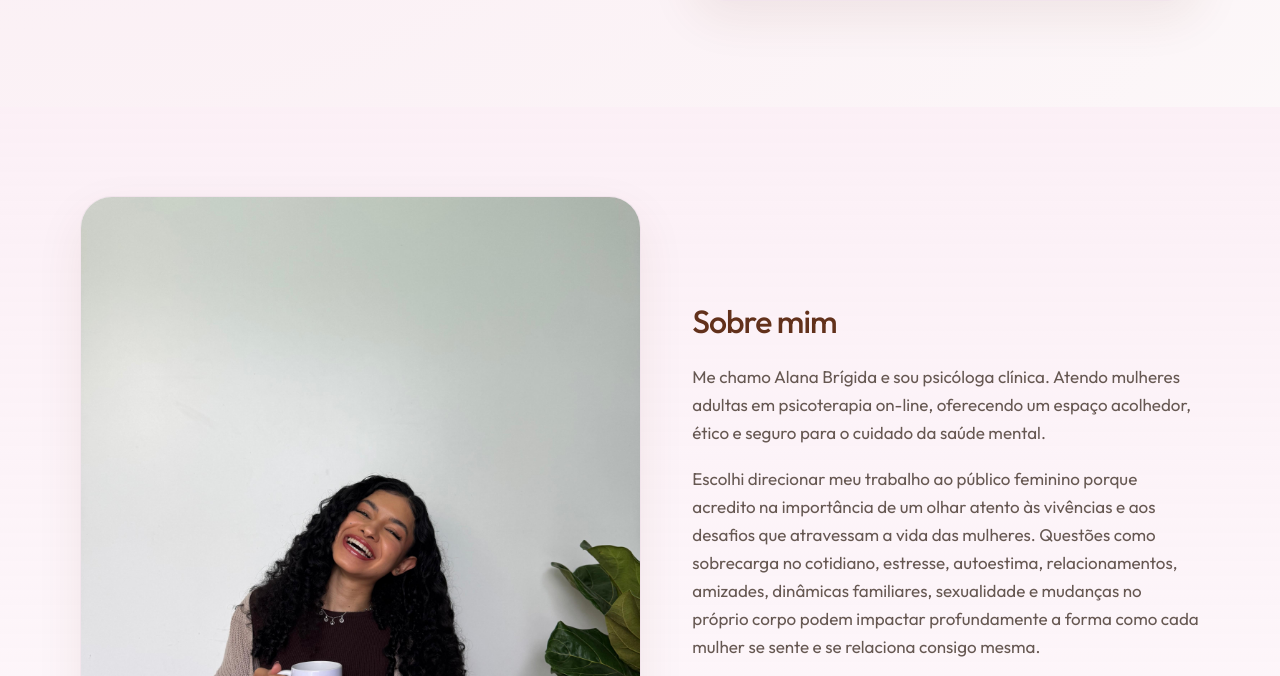
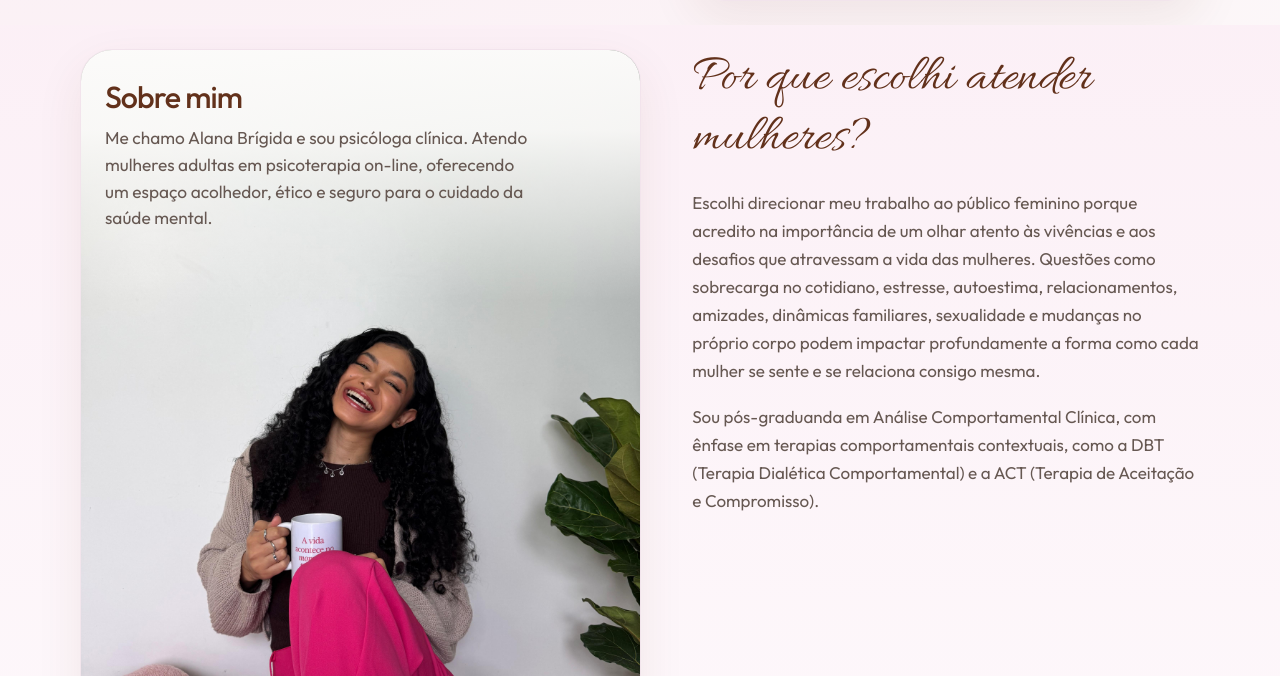
Before and after one commit to narleysousa/Psic-loga-Alana-Br-gida, a website built with Vite: page index.html in a window 1280 px wide. Shown: the part 822-1498 px from the top of the page. Built offline with nearby package versions, Linux system fonts and the light colour scheme.

Commit message:
Enhance 'Sobre mim' section in index.html with additional content and styling. Update styles.css to improve layout and visual presentation, including new overlay effects and typography adjustments for better readability.

```diff
--- a/css/styles.css
+++ b/css/styles.css
@@ -104,6 +104,10 @@ code {
   padding: var(--space-section) 0;
 }
 
+#sobre.section {
+  padding-top: 1.5rem;
+}
+
 .section--soft {
   background:
     linear-gradient(180deg, rgba(247, 219, 234, 0.42), rgba(247, 219, 234, 0.18)),
@@ -139,8 +143,7 @@ code {
 
 /* Header */
 .site-header {
-  position: sticky;
-  top: 0;
+  position: relative;
   z-index: 50;
   background: rgba(253, 252, 251, 0.92);
   backdrop-filter: blur(12px);
@@ -239,7 +242,7 @@ code {
 /* Hero */
 .hero {
   position: relative;
-  padding: calc(var(--space-section) - 0.5rem) 0 calc(var(--space-section) + 1rem);
+  padding: calc(var(--space-section) - 0.5rem) 0 1.5rem;
   overflow: hidden;
 }
 
@@ -275,6 +278,11 @@ code {
   min-width: 0;
 }
 
+.about-section__content {
+  align-self: start;
+  margin-top: 0;
+}
+
 .media-stack {
   display: grid;
   gap: 1rem;
@@ -301,6 +309,50 @@ code {
 
 .photo-frame--portrait {
   aspect-ratio: 4 / 5;
+}
+
+.photo-frame--about {
+  position: relative;
+}
+
+.photo-frame__overlay--about {
+  position: absolute;
+  top: 0;
+  left: 0;
+  right: 0;
+  z-index: 2;
+  padding: clamp(1.1rem, 3.5vw, 1.85rem) clamp(1rem, 3vw, 1.5rem)
+    clamp(2.75rem, 9vw, 4.25rem);
+  border-radius: 31px 31px 0 0;
+  background: linear-gradient(
+    180deg,
+    rgba(253, 252, 251, 0.97) 0%,
+    rgba(253, 252, 251, 0.9) 32%,
+    rgba(253, 252, 251, 0.55) 62%,
+    transparent 100%
+  );
+}
+
+.section__title--on-photo {
+  margin: 0 0 0.65rem;
+  font-size: clamp(1.45rem, 3.2vw, 1.9rem);
+  color: var(--text-strong);
+}
+
+.about-section__intro-on-photo {
+  margin: 0;
+  max-width: 38ch;
+  font-size: clamp(0.98rem, 2.1vw, 1.08rem);
+  line-height: 1.55;
+  color: var(--text-muted);
+}
+
+.prose p.about-section__script-question {
+  margin: 0 0 1.25rem;
+  font-family: "Allura", cursive;
+  font-size: clamp(2rem, 4.5vw, 3.25rem);
+  line-height: 1.15;
+  color: var(--text-strong);
 }
 
 .photo-frame--tall,
@@ -980,6 +1032,10 @@ code {
   .service-block__inner--reverse {
     grid-template-columns: 1fr;
   }
+
+  .about-section__content {
+    margin-top: 0;
+  }
 }
 
 @media (max-width: 760px) {
--- a/index.html
+++ b/index.html
@@ -35,7 +35,7 @@
     <link rel="preconnect" href="https://fonts.googleapis.com" />
     <link rel="preconnect" href="https://fonts.gstatic.com" crossorigin />
     <link
-      href="https://fonts.googleapis.com/css2?family=Outfit:wght@300;400;500;600&display=swap"
+      href="https://fonts.googleapis.com/css2?family=Outfit:wght@300;400;500;600&family=Allura&display=swap"
       rel="stylesheet"
     />
     <link rel="stylesheet" href="css/styles.css" />
@@ -149,7 +149,17 @@
       <section class="section section--soft reveal" id="sobre" aria-labelledby="sobre-title">
         <div class="container about-section">
           <div class="about-section__media">
-            <figure class="photo-frame photo-frame--portrait">
+            <figure class="photo-frame photo-frame--portrait photo-frame--about">
+              <div class="photo-frame__overlay photo-frame__overlay--about">
+                <h2 id="sobre-title" class="section__title section__title--on-photo">
+                  Sobre mim
+                </h2>
+                <p class="about-section__intro-on-photo">
+                  Me chamo Alana Brígida e sou psicóloga clínica. Atendo mulheres adultas
+                  em psicoterapia on-line, oferecendo um espaço acolhedor, ético e seguro
+                  para o cuidado da saúde mental.
+                </p>
+              </div>
               <img
                 class="photo-frame__img"
                 src="assets/photos/about-with-mug.jpeg"
@@ -162,12 +172,9 @@
           </div>
 
           <div class="about-section__content">
-            <h2 id="sobre-title" class="section__title">Sobre mim</h2>
             <div class="prose">
-              <p>
-                Me chamo Alana Brígida e sou psicóloga clínica. Atendo mulheres adultas
-                em psicoterapia on-line, oferecendo um espaço acolhedor, ético e seguro
-                para o cuidado da saúde mental.
+              <p class="about-section__script-question">
+                Por que escolhi atender mulheres?
               </p>
               <p>
                 Escolhi direcionar meu trabalho ao público feminino porque acredito na
```
